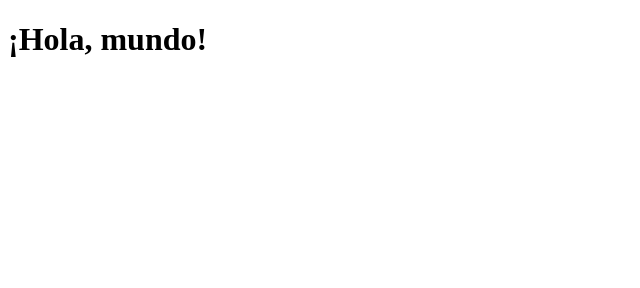
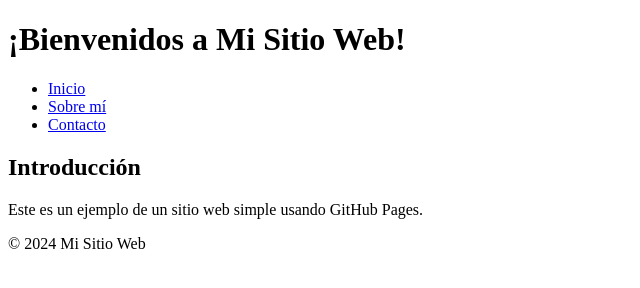
Before and after one commit to mundovacio/hello-world, a plain HTML site: page index.html in a window 1280 px wide. Shown: the whole page, without its empty margins (0-640 px from the left). Drawn offline with Linux system fonts and the light colour scheme.

Commit message:
Update index.html

```diff
--- a/index.html
+++ b/index.html
@@ -1 +1,31 @@
-<!DOCTYPE html><html><head><title>Mi sitio web</title></head><body><h1>¡Hola, mundo!</h1></body></html>
+<!DOCTYPE html>
+<html lang="es">
+<head>
+    <meta charset="UTF-8">
+    <meta name="viewport" content="width=device-width, initial-scale=1.0">
+    <title>Mi Sitio Web</title>
+    <link rel="stylesheet" href="css/styles.css">
+</head>
+<body>
+    <header>
+        <h1>¡Bienvenidos a Mi Sitio Web!</h1>
+        <nav>
+            <ul>
+                <li><a href="index.html">Inicio</a></li>
+                <li><a href="about.html">Sobre mí</a></li>
+                <li><a href="contact.html">Contacto</a></li>
+            </ul>
+        </nav>
+    </header>
+    <main>
+        <section>
+            <h2>Introducción</h2>
+            <p>Este es un ejemplo de un sitio web simple usando GitHub Pages.</p>
+        </section>
+    </main>
+    <footer>
+        <p>&copy; 2024 Mi Sitio Web</p>
+    </footer>
+    <script src="js/scripts.js"></script>
+</body>
+</html>
```
